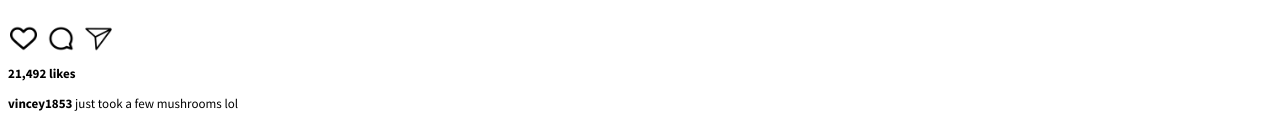
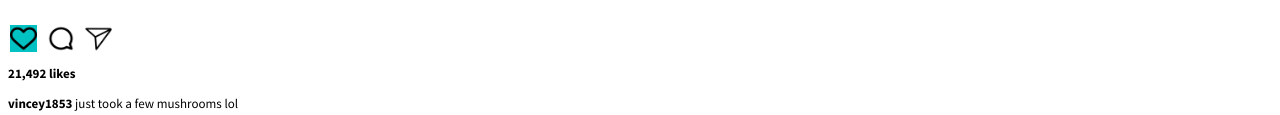
Before and after one commit to urvishp13/Oldagram, a plain HTML site: page index.html in a window 1280 px wide. In both pictures the pointer is over the picture 23 px from the left and 1471 px from the top of the page. Shown: the part 1433-1548 px from the top of the page. Drawn offline with Linux system fonts and the light colour scheme.

Commit message:
added hover effects to icons

```diff
--- a/index.css
+++ b/index.css
@@ -77,6 +77,11 @@ header {
     width: 1.7em;
 }
 
+.icon:hover {
+    background-color: rgb(1, 194, 194);
+    cursor: pointer;
+}
+
 /* ----------- POST DETAILS ----------- */
 .post-details {
     font-size: .8125rem;
```
